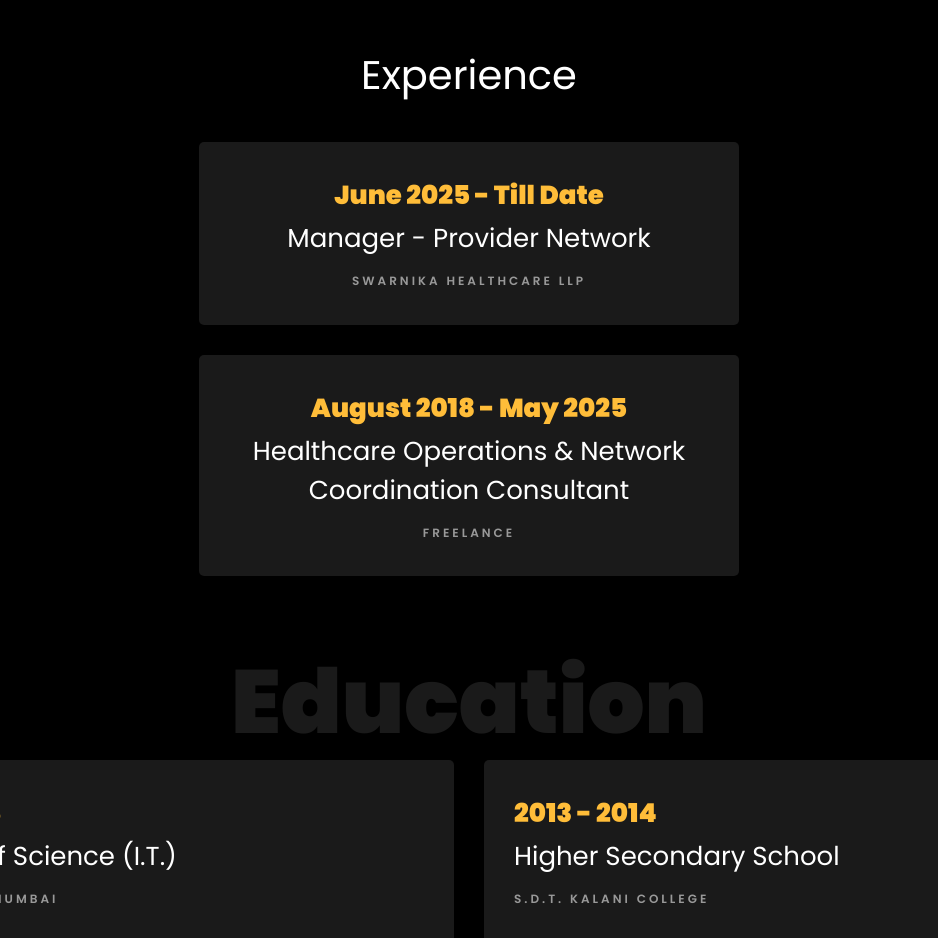
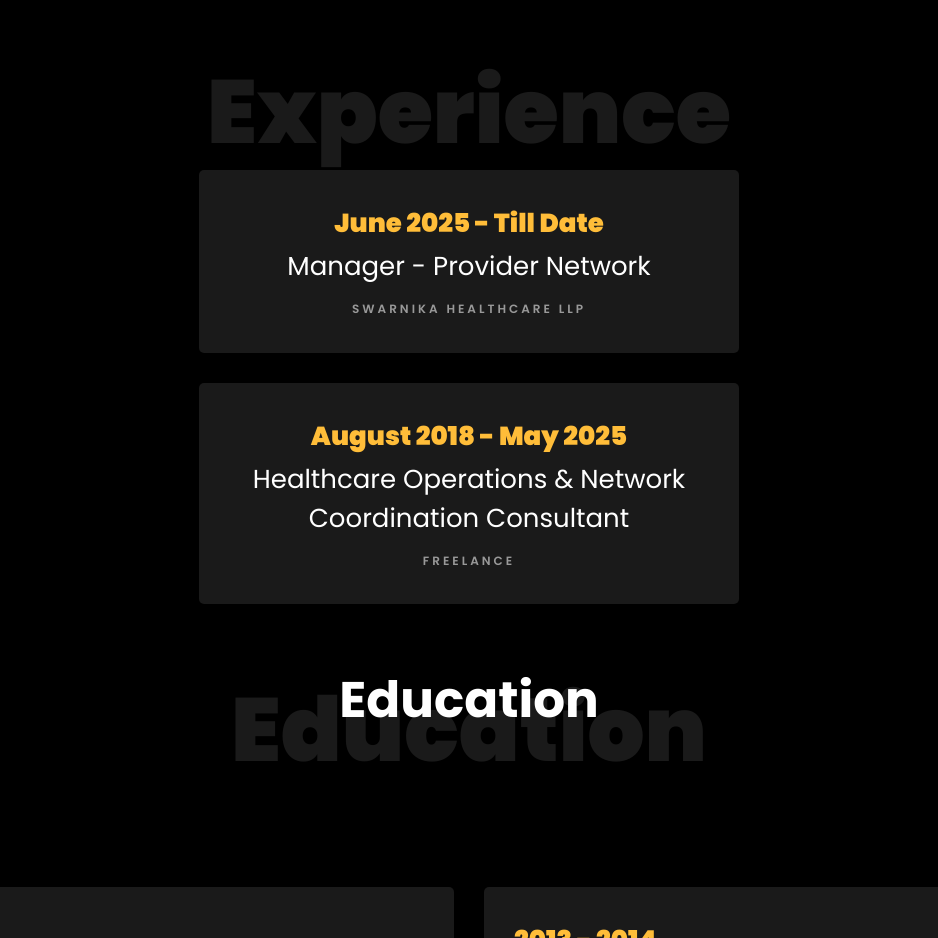
Before and after one commit to sshubham2496/shubhampsharma.github.io, a plain HTML site: page index.html in a window 1280 px wide. Shown: the part 2007-2945 px from the top of the page, without its empty margins (171-1109 px from the left). Drawn offline with nearby package versions, Linux system fonts and the light colour scheme; files that its build step writes are made by us from their sources; animation ran at ten frames a second; files whose address does not match are found by name.

Commit message:
Update index.html

```diff
--- a/index.html
+++ b/index.html
@@ -313,9 +313,9 @@ I am passionate about simplifying processes, driving collaboration, and creating
     </div>
 
     <!-- Experience header -->
-    <div class="row">
-      <div class="col-12 text-center">
-        <!-- <h1 class="big-4">Experience</h1> -->
+	  <div class="row justify-content-center mb-5 pb-5">
+          <div class="col-md-7 heading-section text-center ftco-animate">
+        <!-- <h1 class="mb-4">Experience</h1> -->
         <h1 class="big big-2">Experience</h1>
 		  <div class="underline"></div>
       </div>
@@ -378,9 +378,9 @@ I am passionate about simplifying processes, driving collaboration, and creating
     <!-- Education header -->
 	<div class="row justify-content-center mb-5 pb-5">
           <div class="col-md-7 heading-section text-center ftco-animate">
+			  		  <div class="underline"></div>
         <h1 class="big big-2">Education</h1>
-        <!-- <h2 class="mb-4">Education</h2> -->
-		  <div class="underline"></div>
+        <h2 class="mb-4">Education</h2>
       </div>
     </div>
     <br>
```
